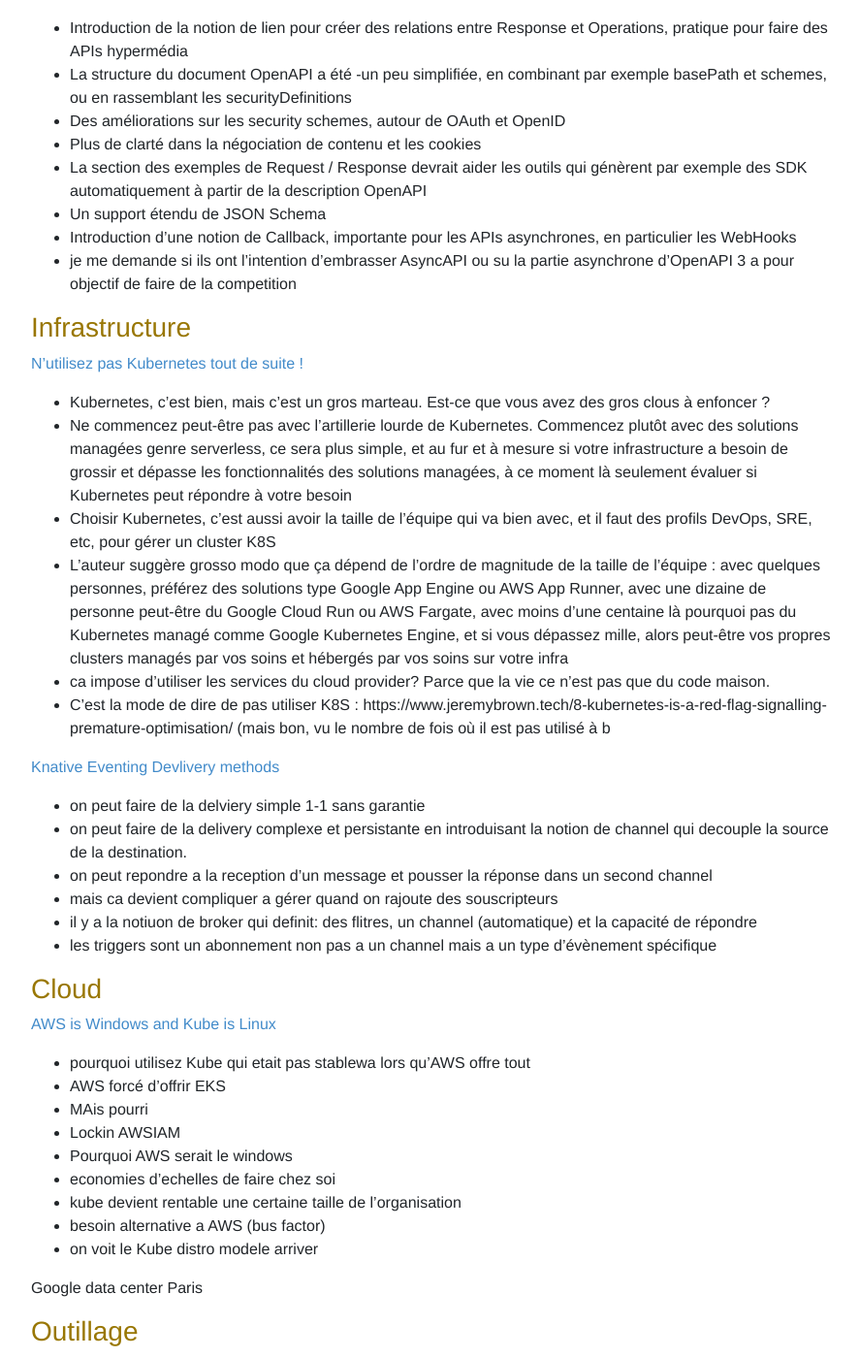
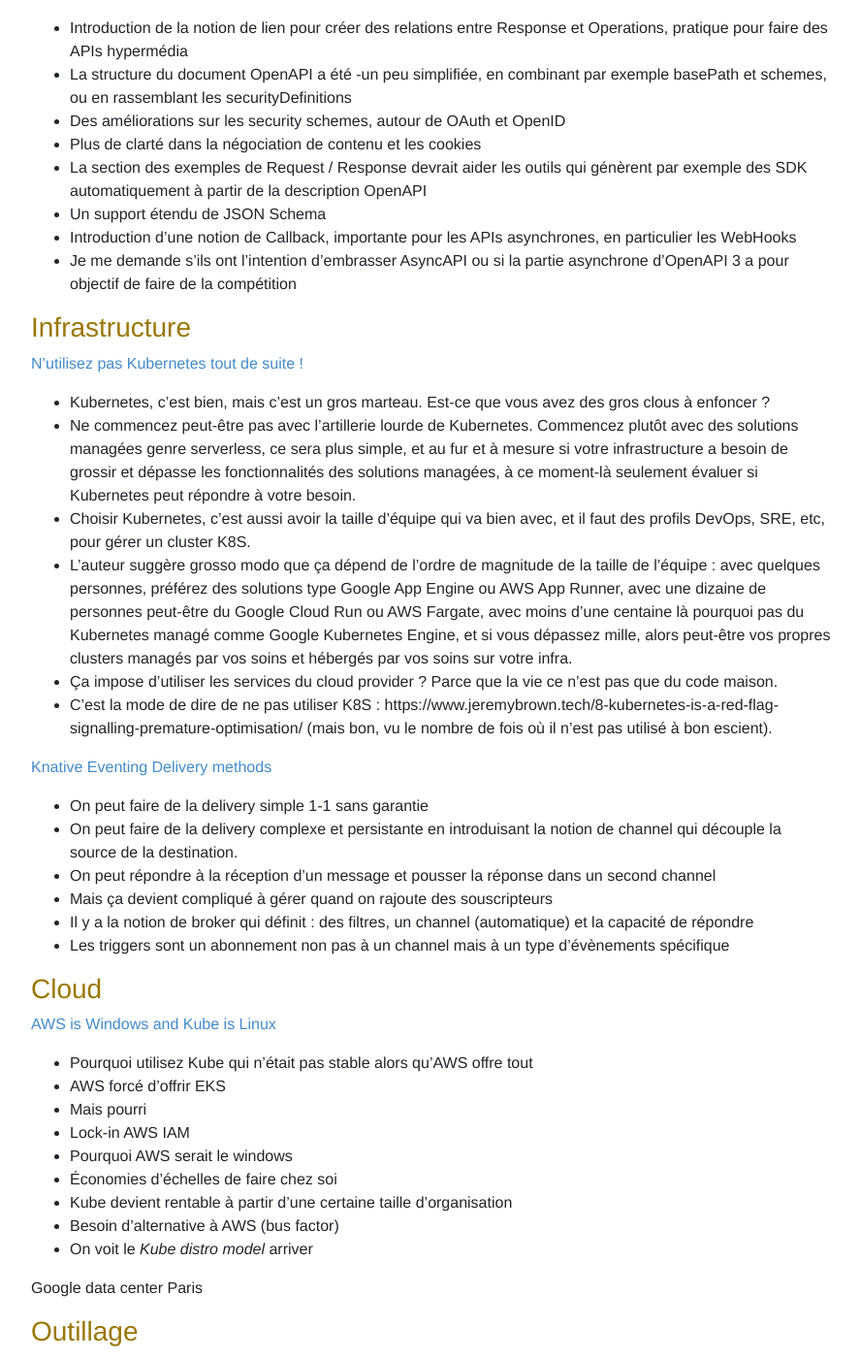
Before and after one commit to lescastcodeurs/lescastcodeurs.com, a Jekyll site: the page built from _posts/2022-07-12-lcc-281-aperikube-apomorphique-partie-1.md, in a window 1280 px wide and 1400 px high, scrolled down 2134 px. Shown: the whole window at 97% size, without its empty margins (53-940 px from the left). Built offline with Jekyll 4.4.1, drawn with Linux system fonts in a browser that asks for light colours; comment, search, counter and statistics services are not loaded; some of the changed text lies outside the part shown.

Commit message:
Correction de typos sur 2022-07-12-lcc-281-aperikube-apomorphique-partie-1.md

```diff
--- a/_posts/2022-07-12-lcc-281-aperikube-apomorphique-partie-1.md
+++ b/_posts/2022-07-12-lcc-281-aperikube-apomorphique-partie-1.md
@@ -23,33 +23,33 @@ Téléchargement de l'épisode [LesCastCodeurs-Episode-281.mp3](https://traffic.
 [Peut-être une nouvelle syntaxe spécifique aux Records Java pour tordre le cou aux builders](https://mail.openjdk.org/pipermail/amber-spec-experts/2022-June/003461.html)
 
 * Brian Goetz discute de l’idée d’avoir une syntaxe spécifique pour les records pour facilement créer un record dérivé, potentiellement avec des valeurs par défaut, mais en paramétrant certains champs
-* Point shadowPos = shape.position() with { x = 0 }
+* `Point shadowPos = shape.position() with { x = 0 }`
 * Cela évite de créer la notion de paramètre par défaut dans les constructeurs ou les méthodes
 
 [Il y a l’article Data Oriented Programming de Brian Goetz, sur InfoQ](https://www.infoq.com/articles/data-oriented-programming-java/)
 
-* projet Amber amène des changements qui combinés permet de faire du data oriented programming en Java et pas que du OOP
+* le projet Amber amène des changements qui, combinés, permettent de faire du data-oriented programming en Java et pas que du OOP
 * OO combine état et comportement (code)
-* OO est super utile pour défendre des limites (programme large en des limites plus petites et plus gérable)
+* OO est super utile pour défendre des limites (programme large en des limites plus petites et plus gérables)
 * mais on s’oriente vers des applications plus petites (microservices)
-* data oriented programming: modélise data immuable et le code de la logique métier est séparée
-* records -> data en tant que classe, sealed classes -> définir des choix, pattern matching -> raisonne sur des data polymorphiques
-* algebraic data: hiérarchie de sealed classes dont les feuilles sont des records: nommées, immuable, testable (pas de code)
+* data-oriented programming : modélise des data immuables et le code de la logique métier est séparé
+* records → data en tant que classe, sealed classes → définir des choix, pattern matching → raisonne sur des data polymorphiques
+* algebraic data : hiérarchie de sealed classes dont les feuilles sont des records : nommées, immuables, testables (pas de code)
 
 [Un nouveau JEP pour intégrer une Classfile API](https://openjdk.org/jeps/8280389)
 
 * Le JDK inclut déjà des forks de ASM, de BCEL, et d’autres APIs internes, pour manipuler / produire / lire le bytecode
-* Mais l’idée ici c’est que le JDK vienne avec sa propre API officielle, et qui soit plus sympa à utiliser aussi que le pattern visiteur de ASM par exemple
-* La version d’ASM intégrée était toujours en retard d’une version (problème de poule et d’oeuf, car ASM doit supporter la dernière version de Java, mais Java n+1 n’est pas encore sorti)
+* Mais l’idée ici, c’est que le JDK vienne avec sa propre API officielle, et qui soit plus sympa à utiliser aussi que le pattern visiteur de ASM par exemple
+* La version d’ASM intégrée était toujours en retard d’une version (problème de poule et d’œuf, car ASM doit supporter la dernière version de Java, mais Java n+1 n’est pas encore sorti)
 
 [Lilian nous montre à quoi va ressembler les Record Patterns de JEP 405](https://www.lilian-benoit.fr/2022/06/JEP-405-Record-Patterns.html)
 
 Apache Groovy et les virtual threads, et aussi Groovy et le Deep Learning
 
-* Paul King, qui dirige actuellement le PMC de Apache Groovy, a partagé récemment plusieurs articles sur le blog d’Apache sur des intégrations intéressantes avec Groovy
-* Groovy et sa librairie GPars pour la programmation concurrente et parallèle s’intègre facilement avec les Virtual Threads de JEP 425 / JDK 19 https://blogs.apache.org/groovy/entry/gpars-meets-virtual-threads
-* Groovy avec Apache Wayang et Apache Spark pour classifier des Whiskey par clusterisation KMeans https://blogs.apache.org/groovy/entry/using-groovy-with-apache-wayang
-* Et aussi Groovy avec différentes librairies de Deep Learning pour la classification https://blogs.apache.org/groovy/entry/classifying-iris-flowers-with-deep
+* Paul King, qui dirige actuellement le PMC d'Apache Groovy, a partagé récemment plusieurs articles sur le blog d’Apache sur des intégrations intéressantes avec Groovy
+* Groovy et sa librairie GPars pour la programmation concurrente et parallèle s’intègre facilement avec les Virtual Threads de JEP 425 / JDK 19 (https://blogs.apache.org/groovy/entry/gpars-meets-virtual-threads)
+* Groovy avec Apache Wayang et Apache Spark pour classifier des Whiskey par clusterisation KMeans (https://blogs.apache.org/groovy/entry/using-groovy-with-apache-wayang)
+* Et aussi Groovy avec différentes librairies de Deep Learning pour la classification (https://blogs.apache.org/groovy/entry/classifying-iris-flowers-with-deep)
 
 [Le jargon (en anglais) de la programmation fonctionnelle, si vous avez rêvé d’avoir sous la main la définition de foncteur, de monoïde, et j’en passe](https://github.com/hemanth/functional-programming-jargon)
 
@@ -90,7 +90,7 @@ Apache Groovy et les virtual threads, et aussi Groovy et le Deep Learning
 * La section des exemples de Request / Response devrait aider les outils qui génèrent par exemple des SDK automatiquement à partir de la description OpenAPI
 * Un support étendu de JSON Schema
 * Introduction d’une notion de Callback, importante pour les APIs asynchrones, en particulier les WebHooks
-* je me demande si ils ont l’intention d’embrasser AsyncAPI ou su la partie asynchrone d’OpenAPI 3 a pour objectif de faire de la competition
+* Je me demande s’ils ont l’intention d’embrasser AsyncAPI ou si la partie asynchrone d’OpenAPI 3 a pour objectif de faire de la compétition
 
 
 ### Infrastructure
@@ -98,36 +98,35 @@ Apache Groovy et les virtual threads, et aussi Groovy et le Deep Learning
 [N’utilisez pas Kubernetes tout de suite !](https://matt-rickard.com/dont-use-kubernetes-yet/)
 
 * Kubernetes, c’est bien, mais c’est un gros marteau. Est-ce que vous avez des gros clous à enfoncer ?
-* Ne commencez peut-être pas avec l’artillerie lourde de Kubernetes. Commencez plutôt avec des solutions managées genre serverless, ce sera plus simple, et au fur et à mesure si votre infrastructure a besoin de grossir et dépasse les fonctionnalités des solutions managées, à ce moment là seulement évaluer si Kubernetes peut répondre à votre besoin
-* Choisir Kubernetes, c’est aussi avoir la taille de l’équipe qui va bien avec, et il faut des profils DevOps, SRE, etc, pour gérer un cluster K8S
-* L’auteur suggère grosso modo que ça dépend de l’ordre de magnitude de la taille de l’équipe : avec quelques personnes, préférez des solutions type Google App Engine ou AWS App Runner, avec une dizaine de personne peut-être du Google Cloud Run ou AWS Fargate, avec moins d’une centaine là pourquoi pas du Kubernetes managé comme Google Kubernetes Engine, et si vous dépassez mille, alors peut-être vos propres clusters managés par vos soins et hébergés par vos soins sur votre infra
-* ca impose d’utiliser les services du cloud provider? Parce que la vie ce n’est pas que du code maison.
-* C’est la mode de dire de pas utiliser K8S : https://www.jeremybrown.tech/8-kubernetes-is-a-red-flag-signalling-premature-optimisation/
-(mais bon, vu le nombre de fois où il est pas utilisé à b
+* Ne commencez peut-être pas avec l’artillerie lourde de Kubernetes. Commencez plutôt avec des solutions managées genre serverless, ce sera plus simple, et au fur et à mesure si votre infrastructure a besoin de grossir et dépasse les fonctionnalités des solutions managées, à ce moment-là seulement évaluer si Kubernetes peut répondre à votre besoin.
+* Choisir Kubernetes, c’est aussi avoir la taille d’équipe qui va bien avec, et il faut des profils DevOps, SRE, etc, pour gérer un cluster K8S.
+* L’auteur suggère grosso modo que ça dépend de l’ordre de magnitude de la taille de l’équipe : avec quelques personnes, préférez des solutions type Google App Engine ou AWS App Runner, avec une dizaine de personnes peut-être du Google Cloud Run ou AWS Fargate, avec moins d’une centaine là pourquoi pas du Kubernetes managé comme Google Kubernetes Engine, et si vous dépassez mille, alors peut-être vos propres clusters managés par vos soins et hébergés par vos soins sur votre infra.
+* Ça impose d’utiliser les services du cloud provider ? Parce que la vie ce n’est pas que du code maison.
+* C’est la mode de dire de ne pas utiliser K8S : https://www.jeremybrown.tech/8-kubernetes-is-a-red-flag-signalling-premature-optimisation/ (mais bon, vu le nombre de fois où il n’est pas utilisé à bon escient).
 
-[Knative Eventing Devlivery methods](https://medium.com/google-cloud/knative-eventing-delivery-methods-79d4ebe30a68)
+[Knative Eventing Delivery methods](https://medium.com/google-cloud/knative-eventing-delivery-methods-79d4ebe30a68)
 
-* on peut faire de la delviery simple 1-1 sans garantie
-* on peut faire de la delivery complexe et persistante en introduisant la notion de channel qui decouple la source de la destination.
-* on peut repondre a la reception d’un message et pousser la réponse dans un second channel
-* mais ca devient compliquer a gérer quand on rajoute des souscripteurs
-* il y a la notiuon de broker qui definit: des flitres, un channel (automatique) et la capacité de répondre
-* les triggers sont un abonnement non pas a un channel mais a un type d’évènement spécifique
+* On peut faire de la delivery simple 1-1 sans garantie
+* On peut faire de la delivery complexe et persistante en introduisant la notion de channel qui découple la source de la destination.
+* On peut répondre à la réception d’un message et pousser la réponse dans un second channel
+* Mais ça devient compliqué à gérer quand on rajoute des souscripteurs
+* Il y a la notion de broker qui définit : des filtres, un channel (automatique) et la capacité de répondre
+* Les triggers sont un abonnement non pas à un channel mais à un type d’évènements spécifique
 
 
 ### Cloud
 
 [AWS is Windows and Kube is Linux](https://zwischenzugs.com/2019/03/25/aws-vs-k8s-is-the-new-windows-vs-linux/)
 
-* pourquoi utilisez Kube qui etait pas stablewa lors qu’AWS offre tout
+* Pourquoi utilisez Kube qui n’était pas stable alors qu’AWS offre tout
 * AWS forcé d’offrir EKS
-* MAis pourri
-* Lockin AWSIAM
+* Mais pourri
+* Lock-in AWS IAM
 * Pourquoi AWS serait le windows
-* economies d’echelles de faire chez soi
-* kube devient rentable une certaine taille de l’organisation
-* besoin alternative a AWS (bus factor)
-* on voit le Kube distro modele arriver
+* Économies d’échelles de faire chez soi
+* Kube devient rentable à partir d’une certaine taille d’organisation
+* Besoin d’alternative à AWS (bus factor)
+* On voit le _Kube distro model_ arriver
 
 Google data center Paris
 
@@ -153,53 +152,53 @@ Google data center Paris
 *  [Docker auto-connection at IDE restart](https://blog.jetbrains.com/idea/2022/06/intellij-idea-2022-2-eap-5/#Docker_auto-connection_at_IDE_restart)
 *  [Docker connection options for different docker daemons](https://blog.jetbrains.com/idea/2022/06/intellij-idea-2022-2-eap-5/#Docker_connection_options_for_different_docker_daemons)
 
-[GitHub copilot est disponible pour tous (les developpeurs)](https://github.blog/2022-06-21-github-copilot-is-generally-available-to-all-developers/)
+[GitHub copilot est disponible pour tous (les développeurs)](https://github.blog/2022-06-21-github-copilot-is-generally-available-to-all-developers/)
 
-* 40% du code écrit est généré par copilot en python (ca calme)
-* gratuit pour les étudiants et les développeurs OSS
-* Revue de Redmonk décrit copilot comme une extension d’intelligence ou auto complete mais qui « comprend » le code autour
-* premiere fois pas une boite de cette taille et à cette échelle
-* l’avantage de copilot en terme de productivité, de qualité de code, de sécurité et de légalité
+* 40% du code écrit est généré par copilot en python (ça calme)
+* Gratuit pour les étudiants et les développeurs OSS
+* Une Revue de Redmonk décrit copilot comme une extension intelligente à l’auto-complete qui « comprend » le code autour
+* Première fois pas une boite de cette taille et à cette échelle
+* L’avantage de copilot en termes de productivité, de qualité de code, de sécurité et de légalité
 * En gros, c’est encore à voir. Mais la qualité impressionne les gens qui l’ont testé ; sécurité pas de retour d’un côté ou de l’autre sauf que les développeurs humains ne sont pas des lumières de sécurité :D
-* GitHub pense que GitHub n’est pas responsable de la violation de code vue que ce sont des machines et des algorithmes qui transforment: cela a l’air d’etre le consensus des avocats
+* GitHub pense que GitHub n’est pas responsable de la violation de code vue que ce sont des machines et des algorithmes qui transforment : cela a l’air d’être le consensus des avocats
 * GitHub dit qu’on est responsable du code qu’on écrit avec copilot
-* Et implicitement GitHub dit que la licensure du code « source » ne se propage pas au code generé. Et là, c’est pas clair et de la responsibilité de l’utilisateur, mais la encore les avocats sont plutot ok
-* moralement c’est probablement pas ok mais bon et il y a débat autour des licenses copyleft notamment LGPL
+* Et implicitement GitHub dit que la licence du code « source » ne se propage pas au code généré. Et là, ça n'est pas clair et de la responsabilité de l’utilisateur, mais là encore les avocats sont plutôt ok
+* Moralement ça n'est probablement pas ok, mais bon et il y a débat autour des licences copyleft, notamment LGPL
 * 1% du temps, code copié verbatim de > 150 caractères
 * Question sur le code non open source sur lequel GitHub Copilot s’appuie
-* mais en gros le marcher s’en fout un peu des licences
-* Risque de reputation de Microsoft
-* la question c’est quand / si les gens seront prêt à accepter cet usage
+* Mais en gros le marché s’en fout un peu des licences
+* Risque de réputation de Microsoft
+* La question, c'est quand / si les gens seront prêt à accepter cet usage
 
 [Gradle publie sa roadmap](https://blog.gradle.org/roadmap-announcement)
 
-* Historiquement, la société Gradle Inc ne publiait pas vraiment de roadmap officielle
+* Historiquement, la société Gradle Inc. ne publiait pas vraiment de roadmap officielle
 * Outre les tickets que l’on pouvait voir dans Github, cette fois ci, une “roadmap board” est visible et disponible pour tout le monde, et pas seulement pour les clients
 
 [Tekton est groovy (mais non, il n’utilise pas Groovy !)](https://blog.kywa.io/tekton-is-groovy/)
 
 * Un grand tutoriel sur Tekton
 * Une brève histoire de CI/CD (avec un contraste avec Groovy utilisé dans Jenkins)
-* Un aperçu des grands concepts de Tekton, avec ses tâches et ses pipelines (Task, TaskRun, Pipeline, PipelineRun)
+* Un aperçu des grands concepts de Tekton, avec ses tâches et ses pipelines (`Task`, `TaskRun`, `Pipeline`, `PipelineRun`)
 * Comment installer Tekton
 * Les outils CLI
 * Un exemple concret d’utilisation
 
 [Sortie de Vim 9, surtout avec VimScript 9](https://www.vim.org/vim90.php)
 
-* des changements incompatibles entre VimScript 8.2 et 9 font qu’il était nécessaire de passer à une version majeure
-* mais l’ancienne version du langage reste supportée pour compatibilité
-* avec la nouvelle, les utilisateurs peuvent s’attendre à des performances x10 voire x100 !
-* le langage devient pré-compilé, au lieu d’être interprété ligne par ligne
-* l’idée était d’avoir un langage plus proche de ce qu’on trouve dans JavaScript, TypeScript ou Java
+* Des changements incompatibles entre VimScript 8.2 et 9 font qu’il était nécessaire de passer à une version majeure
+* Mais l’ancienne version du langage reste supportée pour compatibilité
+* Avec la nouvelle version, les utilisateurs peuvent s’attendre à des performances x10 voire x100 !
+* Le langage devient pré-compilé, au lieu d’être interprété ligne par ligne
+* L’idée était d’avoir un langage plus proche de ce qu’on trouve dans JavaScript, TypeScript ou Java
 
 ## Conférences
 
 De la part de Youen
 
-Cette année Codeurs en Seine, c’est le 17 novembre et le [cfp est ouvert](https://cfp.codeursenseine.com/)
-N’hésitez pas à amener un peu de JVM dans l’appel à orateur. (ca commence à se faire rare).
-Pour rappel : codeurs en seine c’est 1000 personnes autour des métiers du développement dans une des plus grande salle de Rouen, le kindarena.
+Cette année, Codeurs en Seine c’est le 17 novembre et le [cfp est ouvert](https://cfp.codeursenseine.com/)
+N’hésitez pas à amener un peu de JVM dans l’appel à orateur (ça commence à se faire rare).
+Pour rappel : codeurs en seine, c'est 1000 personnes autour des métiers du développement dans une des plus grandes salles de Rouen, le Kindarena.
 
 ## Nous contacter
 
```
Also changed, not shown: other parts of _posts/2022-07-12-lcc-281-aperikube-apomorphique-partie-1.md (+11 -11 lines).
